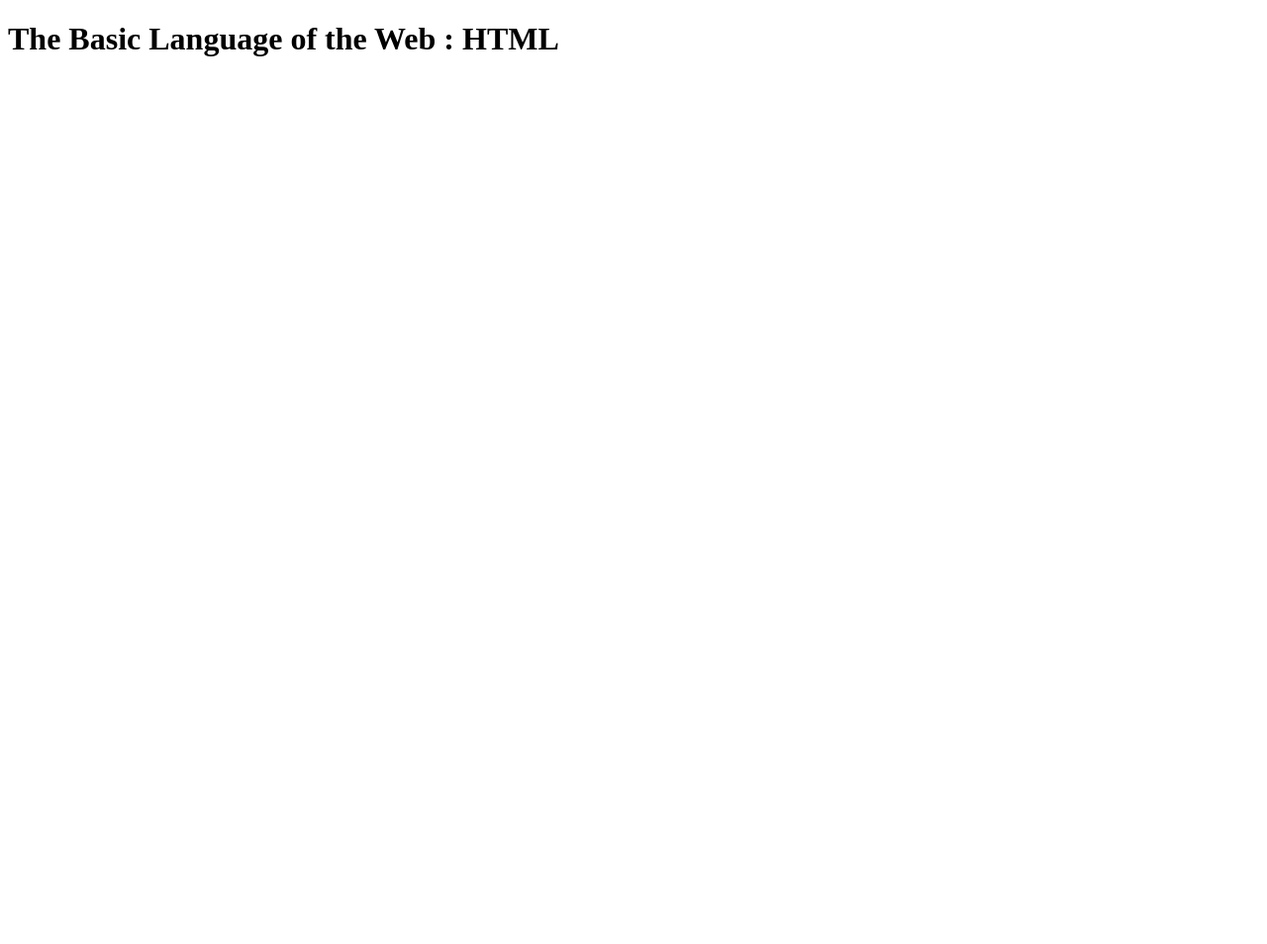
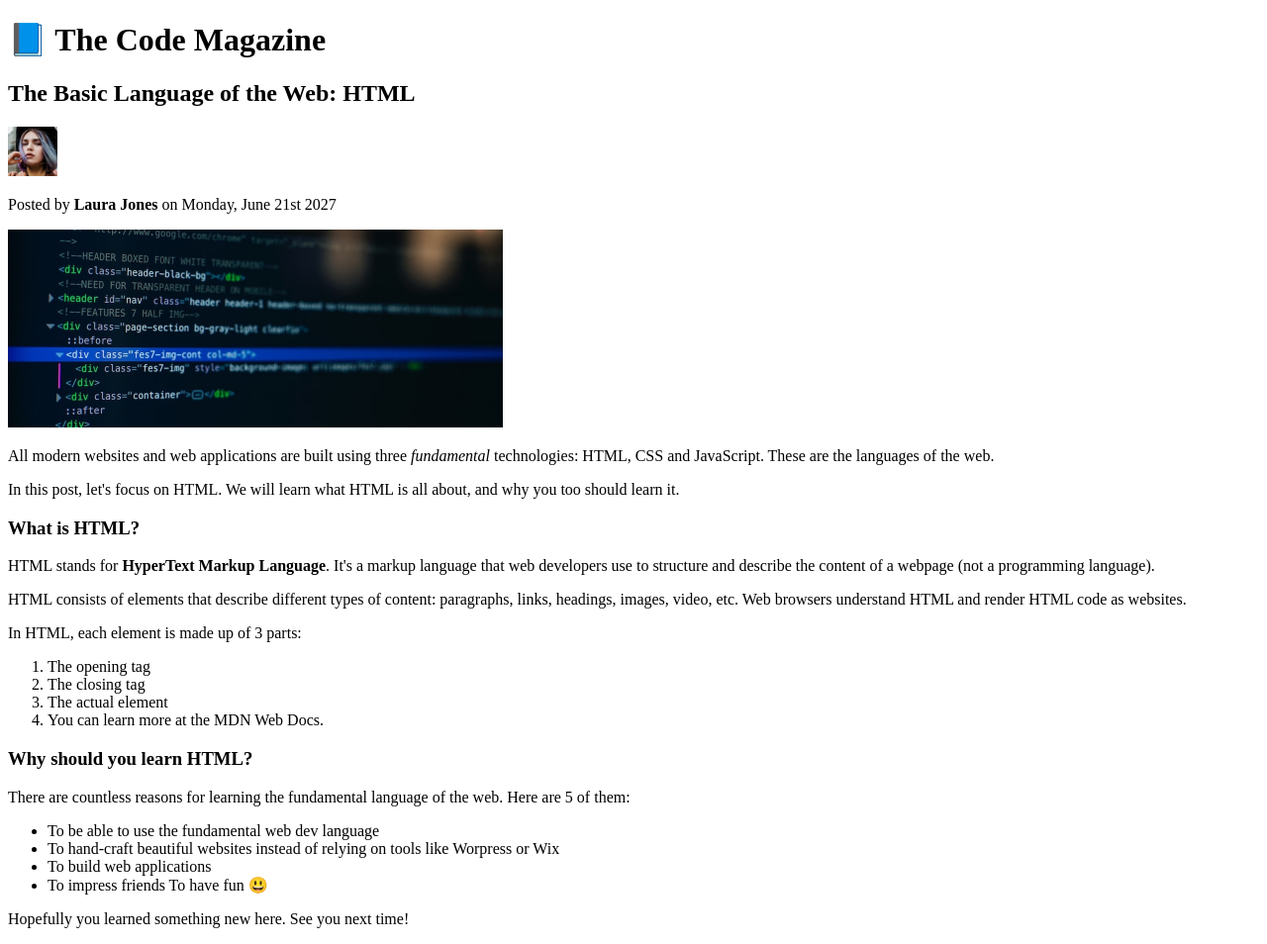
Before and after one commit to vijaykamalr/html_fundamentals, a plain HTML site: page index.html in a window 1280 px wide. Shown: the whole page at 99% size. Before the commit the page ends 800 px from the top, so only its background shows below. Drawn offline with Linux system fonts and the light colour scheme.

Commit message:
added images in html

```diff
--- a/index.html
+++ b/index.html
@@ -1,14 +1,80 @@
 <!DOCTYPE html>
-<html>
+<html lang="en">
   <head>
     <!--has the additional info, not visible in the webpage-->
+    <meta http-equiv="Content-Type" content="text/html;charset=UTF-8" />
     <title>
       The Basic Language of the Web : HTML
     </title>
   </head>
   <body>
     <h1>
-      The Basic Language of the Web : HTML
+      📘 The Code Magazine
     </h1>
+    <h2>
+      The Basic Language of the Web: HTML
+    </h2>
+
+    <img
+      src="./laura-jones.jpg"
+      alt="Headshot of Laura Jones"
+      width="50"
+      height="50"
+    />
+    <p>Posted by <strong>Laura Jones</strong> on Monday, June 21st 2027</p>
+    <img src="post-img.jpg" alt="Html code content" width="500" height="200" />
+    <p>
+      All modern websites and web applications are built using three
+      <em>fundamental</em>
+      technologies: HTML, CSS and JavaScript. These are the languages of the
+      web.
+    </p>
+    <p>
+      In this post, let's focus on HTML. We will learn what HTML is all about,
+      and why you too should learn it.
+    </p>
+    <h3>
+      What is HTML?
+    </h3>
+    <p>
+      HTML stands for <strong>HyperText Markup Language</strong>. It's a markup
+      language that web developers use to structure and describe the content of
+      a webpage (not a programming language).
+    </p>
+    <p>
+      HTML consists of elements that describe different types of content:
+      paragraphs, links, headings, images, video, etc. Web browsers understand
+      HTML and render HTML code as websites.
+    </p>
+    <p>
+      In HTML, each element is made up of 3 parts:
+    </p>
+    <ol>
+      <li>
+        The opening tag
+      </li>
+      <li>The closing tag</li>
+      <li>The actual element</li>
+      <li>You can learn more at the MDN Web Docs.</li>
+    </ol>
+    <h3>
+      Why should you learn HTML?
+    </h3>
+    <p>
+      There are countless reasons for learning the fundamental language of the
+      web. Here are 5 of them:
+    </p>
+    <ul>
+      <li>To be able to use the fundamental web dev language</li>
+      <li>
+        To hand-craft beautiful websites instead of relying on tools like
+        Worpress or Wix
+      </li>
+      <li>To build web applications</li>
+      <li>To impress friends To have fun 😃</li>
+    </ul>
+    <p>
+      Hopefully you learned something new here. See you next time!
+    </p>
   </body>
 </html>
```
